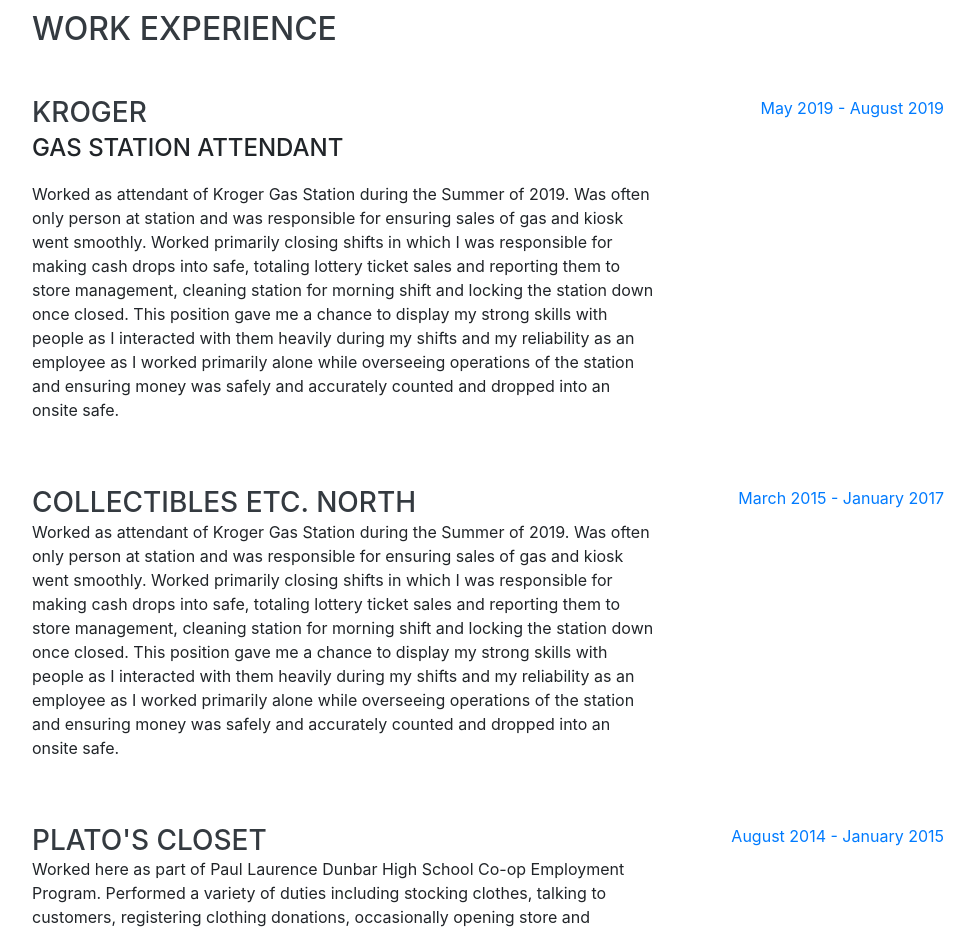
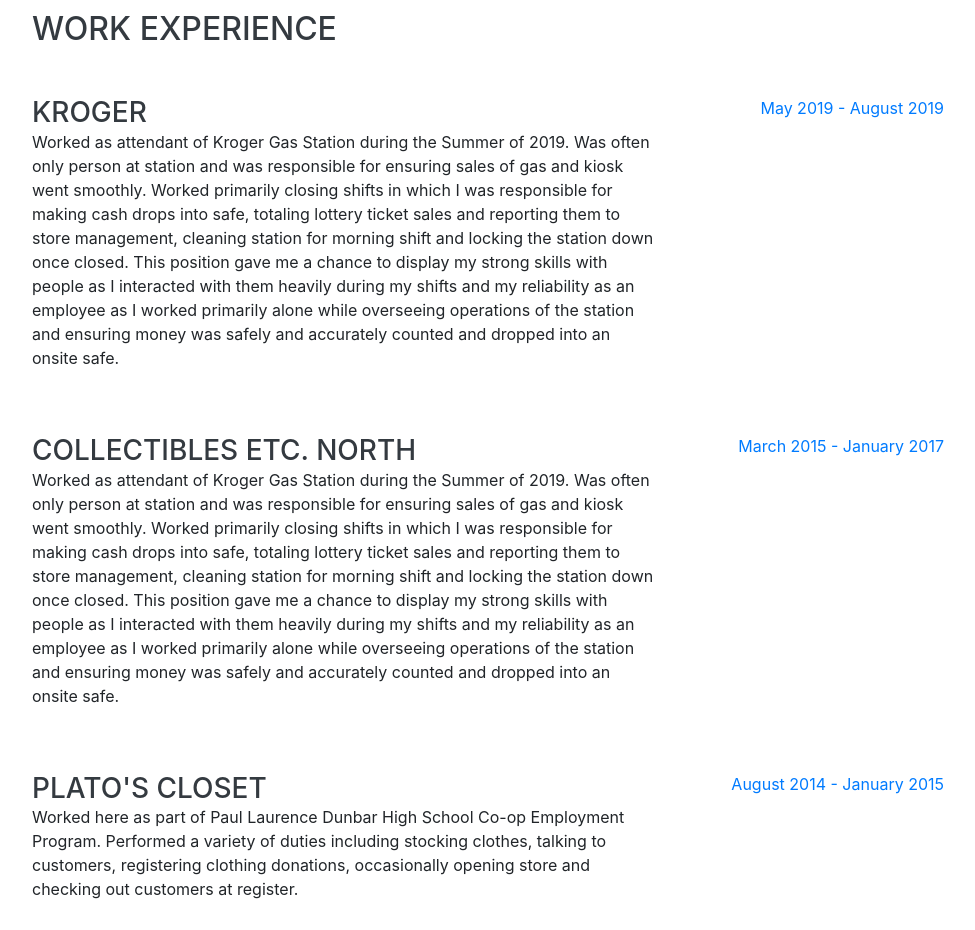
Before and after one commit to rcwi224/resume_site, a website with bundled scripts: page index.html in a window 1280 px wide. Shown: the part 1640-2570 px from the top of the page, without its empty margins (288-1263 px from the left). Built offline with nearby package versions, Linux system fonts and the light colour scheme; a web font is replaced by a local one.

Commit message:
removed uneeded text.

```diff
--- a/index.html
+++ b/index.html
@@ -117,7 +117,6 @@
         <div class="resume-item d-flex flex-column flex-md-row justify-content-between mb-5">
           <div class="resume-content">
             <h3 class="mb-0">Kroger</h3>
-            <div class="subheading mb-3">Gas station attendant</div>
             <p>Worked as attendant of Kroger Gas Station during the Summer of 2019. Was often only person at station and was responsible for ensuring sales of gas and kiosk went smoothly. Worked primarily closing shifts in which I was responsible for making cash drops into safe, totaling lottery ticket sales and reporting them to store management, cleaning station for morning shift and locking the station down once closed. This position gave me a chance to display my strong skills with people as I interacted with them heavily during my shifts and my reliability as an employee as I worked primarily alone while overseeing operations of the station and ensuring money was safely and accurately counted and dropped into an onsite safe. </p>
           </div>
           <div class="resume-date text-md-right">
```
